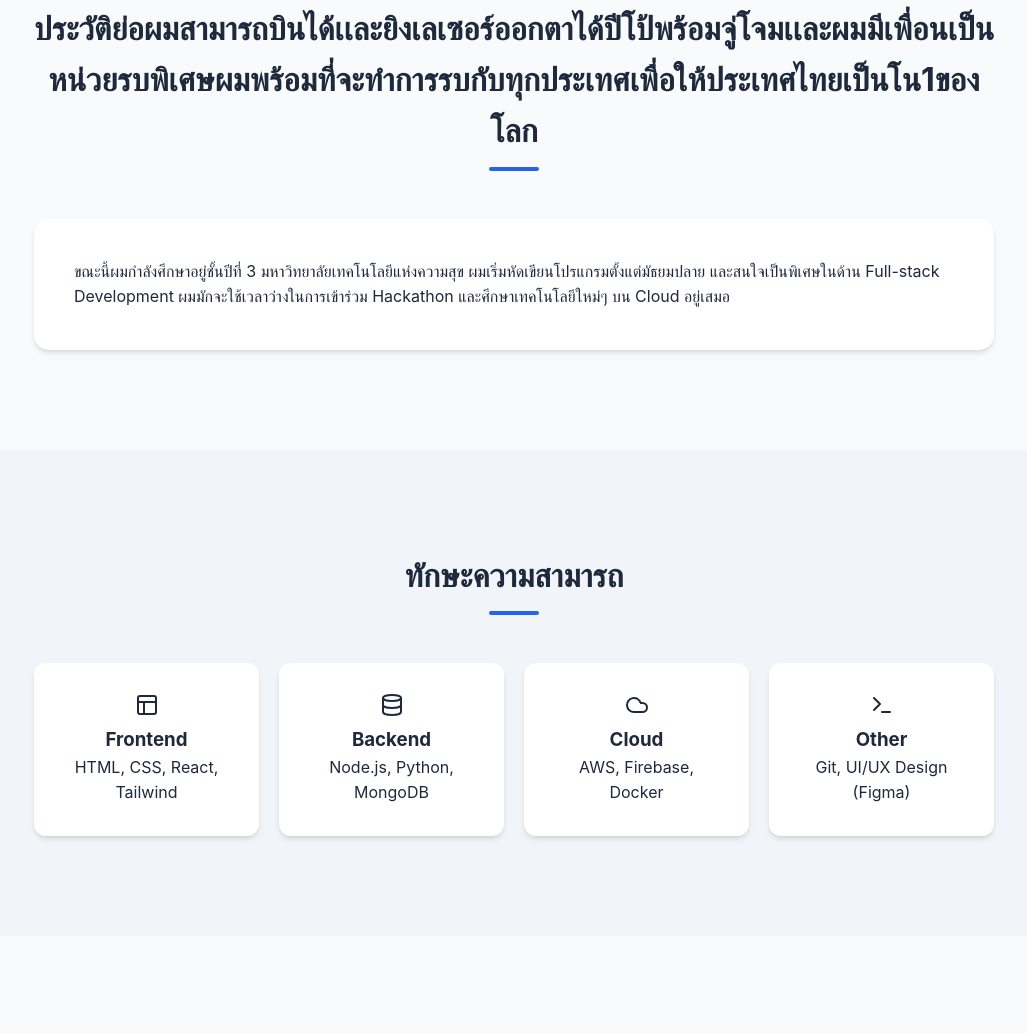
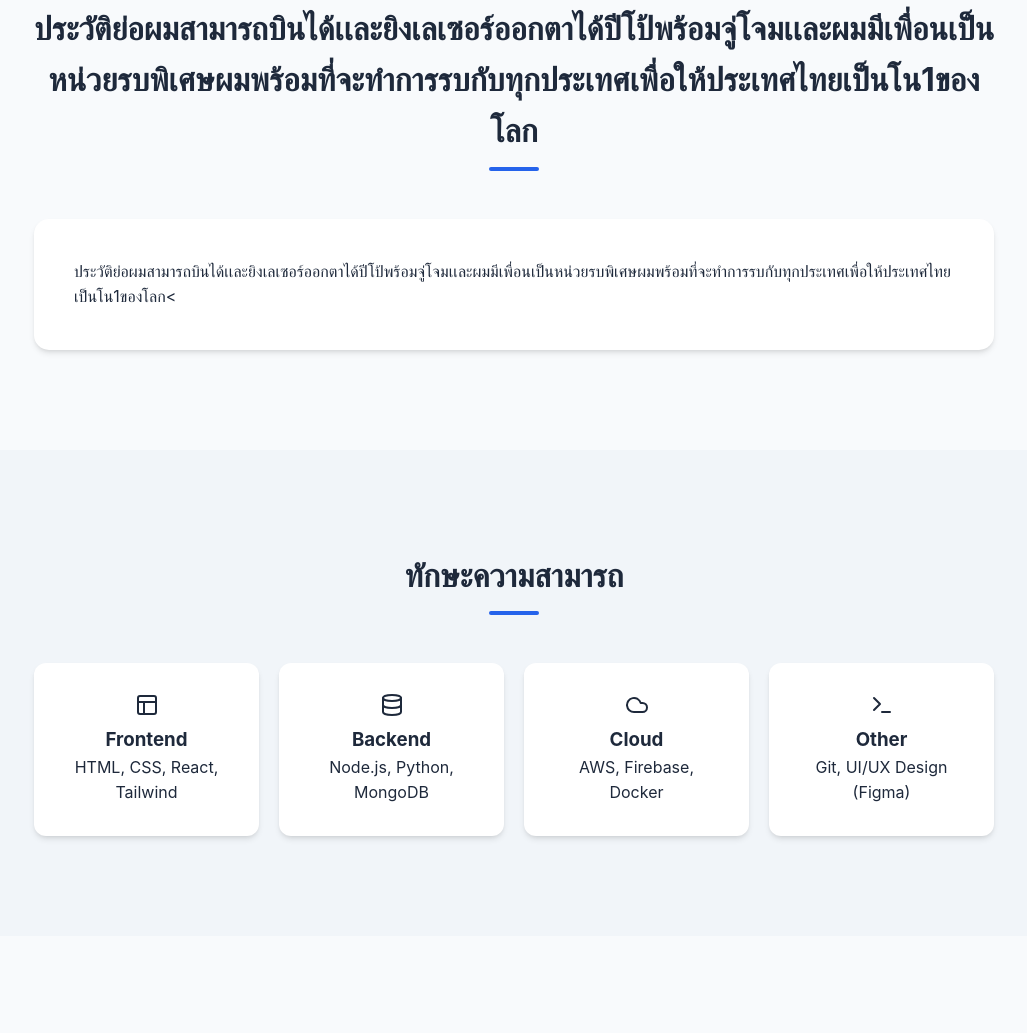
Before and after one commit to saran123935/my-Portfolio, a plain HTML site: page index.html in a window 1280 px wide. Shown: the part 752-1785 px from the top of the page, without its empty margins (126-1153 px from the left). Drawn offline with nearby package versions, Linux system fonts and the light colour scheme.

Commit message:
Update index.html

```diff
--- a/index.html
+++ b/index.html
@@ -236,7 +236,7 @@
         <div class="container">
             <h2 class="section-title">ประวัติย่อผมสามารถบินได้เเละยิงเลเซอร์ออกตาได้ปีโป้พร้อมจู่โจมเเละผมมีเพื่อนเป็นหน่วยรบพิเศษผมพร้อมที่จะทำการรบกับทุกประเทศเพื่อให้ประเทศไทยเป็นโน1ของโลก</h2>
             <div style="background: white; padding: 40px; border-radius: 15px; box-shadow: var(--shadow);">
-                <p>ขณะนี้ผมกำลังศึกษาอยู่ชั้นปีที่ 3 มหาวิทยาลัยเทคโนโลยีแห่งความสุข ผมเริ่มหัดเขียนโปรแกรมตั้งแต่มัธยมปลาย และสนใจเป็นพิเศษในด้าน Full-stack Development ผมมักจะใช้เวลาว่างในการเข้าร่วม Hackathon และศึกษาเทคโนโลยีใหม่ๆ บน Cloud อยู่เสมอ</p>
+                <p>ประวัติย่อผมสามารถบินได้เเละยิงเลเซอร์ออกตาได้ปีโป้พร้อมจู่โจมเเละผมมีเพื่อนเป็นหน่วยรบพิเศษผมพร้อมที่จะทำการรบกับทุกประเทศเพื่อให้ประเทศไทยเป็นโน1ของโลก<</p>
             </div>
         </div>
     </section>
```
